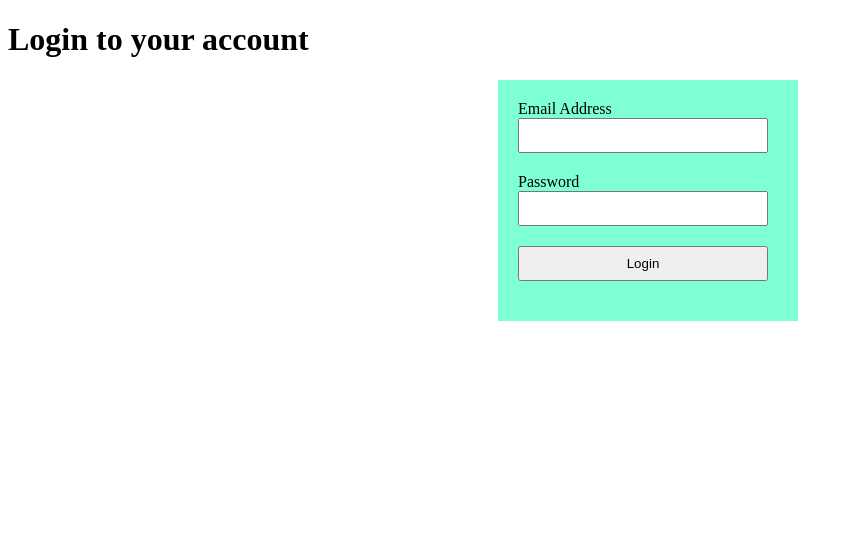
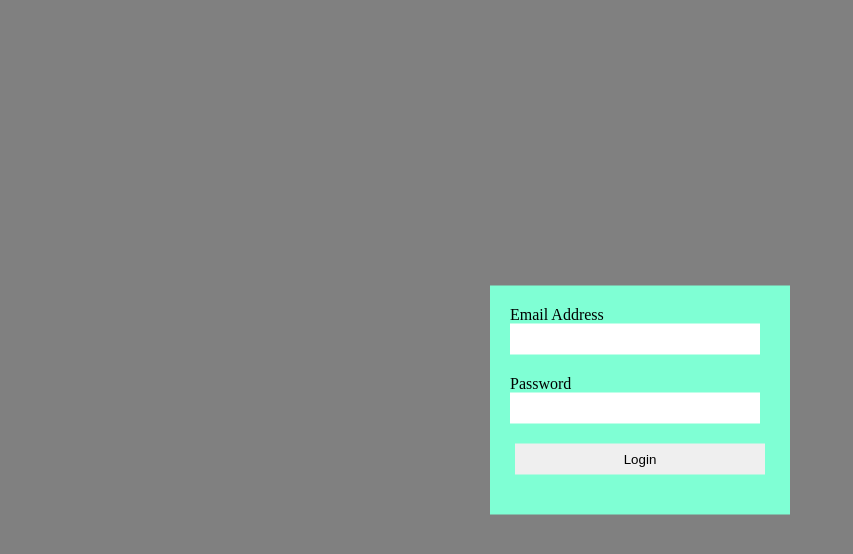
Before and after one commit to Gbemmiey/Flask---Results-App, a Flask app: page /login in a window 1280 px wide. Shown: the top 554 px of the page, without its empty margins (0-853 px from the left). Run offline with Flask 2, Linux system fonts and the light colour scheme; parts of the project's set-up code (start-up, migrations or seed data) failed here and were passed over; some libraries are stand-ins or nearby versions.

Commit message:
Update: Centered form in login.css

```diff
--- a/app.py
+++ b/app.py
@@ -47,6 +47,10 @@ def display_signup():
     """Displays login page"""
     return render_template('forms/signup.html')
 
+@app.route('/auth', methods=['POST'])
+def authenticate_user():
+    flash("Logged In!")
+    return hello()
 
 @app.errorhandler(404)
 def not_found(error):
@@ -72,4 +76,4 @@ def unprocessable_entity(error):
 
 
 if __name__ == '__main__':
-   app.run(host='0.0.0.0', port=5000)
+   app.run(debug=True)
--- a/requirements.txt
+++ b/requirements.txt
@@ -19,3 +19,4 @@ SQLAlchemy==1.3.4
 Werkzeug==2.2.2
 flask-moment
 flask-babel
+gunicorn
--- /dev/null
+++ b/static/styles/login.css
@@ -0,0 +1,53 @@
+* {
+    box-sizing: border-box;
+}
+
+body {
+    background-color: grey;
+}
+
+#parent {
+    margin: auto;
+}
+
+form {
+    left: 50%;
+    top: 50%;
+    position: absolute;
+    transform: translate(-50%, -50%);
+    width: 300px;
+    padding: 20px;
+    background-color: aquamarine;
+    display: flex;
+    flex-direction: column;
+    align-items: center;
+    height: auto;
+    justify-content: center;
+}
+
+input {
+    width: 250px;
+    height: 100%;
+    margin-bottom: 20px;
+    padding: 8px;
+    border: none;
+}
+
+.form {
+    display: flex;
+    flex-wrap: wrap;
+}
+
+input[type=button]:hover {
+    background-color: blue;
+    color: white;
+}
+
+header,
+footer {
+    margin: 20px;
+    text-align: center;
+    height: 20px;
+    background: aliceblue;
+    width: 100%;
+}
--- a/templates/forms/login.css
+++ /dev/null
@@ -1,30 +0,0 @@
-*{
-    box-sizing: border-box;
-}
-body{
-    width: 100%;
-}
-
-form{
-    width: 300px;
-    margin: auto;
-    padding: 20px;
-    background-color: aquamarine;
-    display: flex;
-    flex-direction: column;
-    align-items: center;
-    height: auto;
-    justify-content: center;
-}
-
-input{
-    width: 250px;
-    height: 100%;
-    margin-bottom: 20px;
-    padding: 8px;
-}
-
-.form{
-    display: flex;
-    flex-wrap: wrap;
-}
--- a/templates/forms/login.html
+++ b/templates/forms/login.html
@@ -5,13 +5,12 @@
     <meta charset="UTF-8">
     <meta http-equiv="X-UA-Compatible" content="IE=edge">
     <meta name="viewport" content="width=device-width, initial-scale=1.0">
-    <link rel="stylesheet" href="login.css">
+    <link rel="stylesheet" href="{{url_for('static', filename='styles/login.css')}}">
     <title>Login</title>
 </head>
 
 <body>
-    <h1>Login to your account</h1>
-
+    <div id="parent">
         <form action="/auth" method="post">
             <div class="email form">
                 <label for="email">Email Address</label>
@@ -20,10 +19,11 @@
             <div class="password form">
                 <label for="password">Password</label>
                 <input type="password" name="password" id="password">
-            <input type="button" value="Login">
             </div>
+            <input type="submit" value="Login">
         </form>
 
+    </div>
 </body>
 
 </html>
```
Also changed, not shown: 1 other file. Lines whose indentation alone changed are shown as unchanged.
